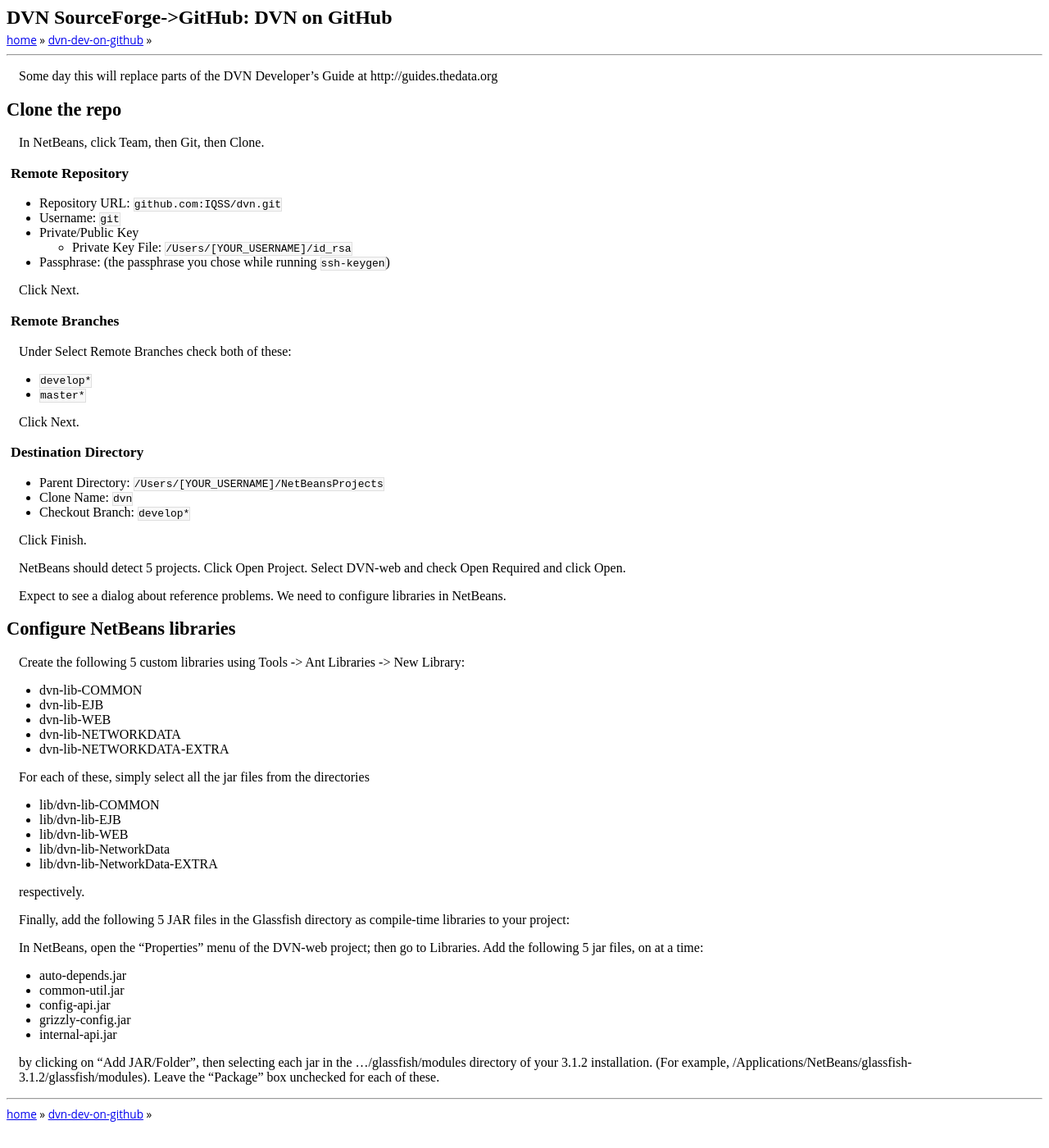
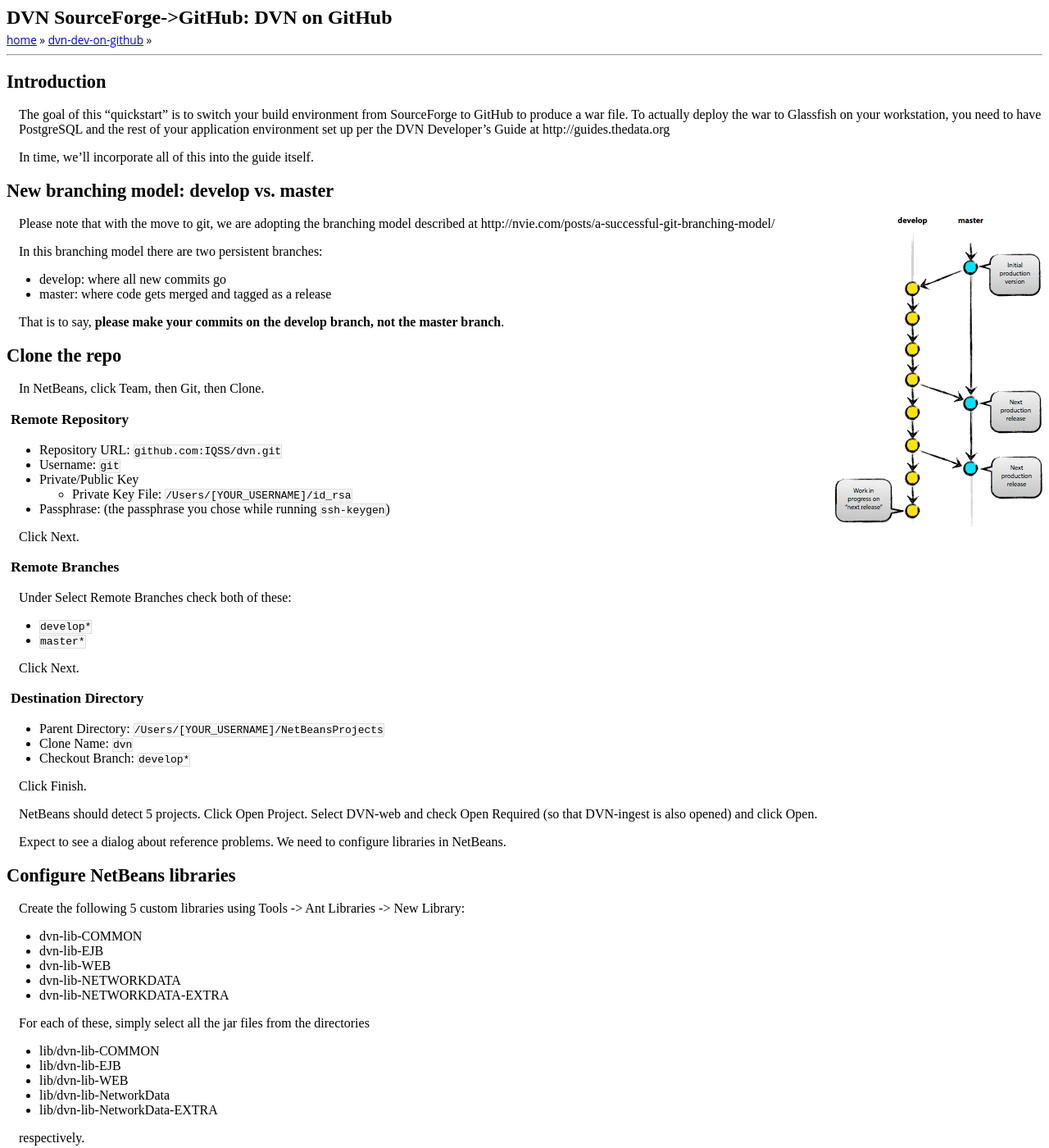
Before and after one commit to dvn/dvn-sourceforge2github, a Jekyll site: the page built from dvn-dev-on-github/quickstart/index.md, in a window 1280 px wide and 1400 px high. Shown: the whole window at 82% size. Built offline with Jekyll 4.4.1, drawn with Linux system fonts in a browser that asks for light colours; Markdown is read by kramdown in place of the engine named in the settings.

Commit message:
explain branching model, include image

```diff
--- a/dvn-dev-on-github/quickstart/index.md
+++ b/dvn-dev-on-github/quickstart/index.md
@@ -2,7 +2,24 @@
 layout: default
 title: DVN on GitHub
 ---
-Some day this will replace parts of the DVN Developer's Guide at http://guides.thedata.org
+## Introduction
+
+The goal of this "quickstart" is to switch your build environment from SourceForge to GitHub to produce a war file. To actually deploy the war to Glassfish on your workstation, you need to have PostgreSQL and the rest of your application environment set up per the DVN Developer's Guide at http://guides.thedata.org
+
+In time, we'll incorporate all of this into the guide itself.
+
+## New branching model: develop vs. master
+
+<img src="master-develop.png" align="right" >
+
+Please note that with the move to git, we are adopting the branching model described at http://nvie.com/posts/a-successful-git-branching-model/
+
+In this branching model there are two persistent branches:
+
+- develop: where all new commits go
+- master: where code gets merged and tagged as a release
+
+That is to say, **please make your commits on the develop branch, not the master branch**.
 
 ## Clone the repo
 
@@ -35,7 +52,7 @@ Click Next.
 
 Click Finish.
 
-NetBeans should detect 5 projects. Click Open Project. Select DVN-web and check Open Required and click Open.
+NetBeans should detect 5 projects. Click Open Project. Select DVN-web and check Open Required (so that DVN-ingest is also opened) and click Open.
 
 Expect to see a dialog about reference problems. We need to configure libraries in NetBeans.
 
```
Also changed, not shown: dvn-dev-on-github/quickstart/master-develop.png (added).
